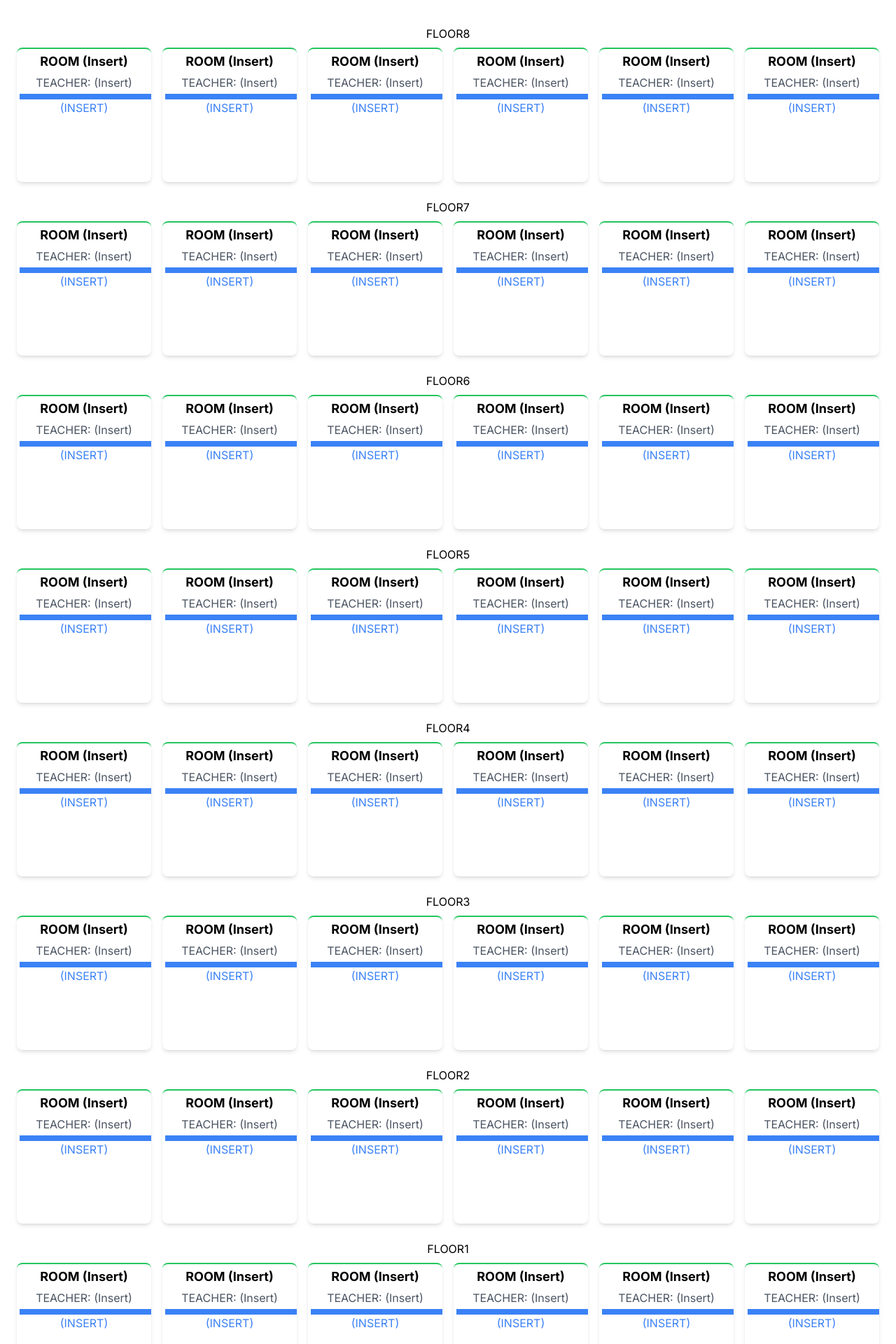
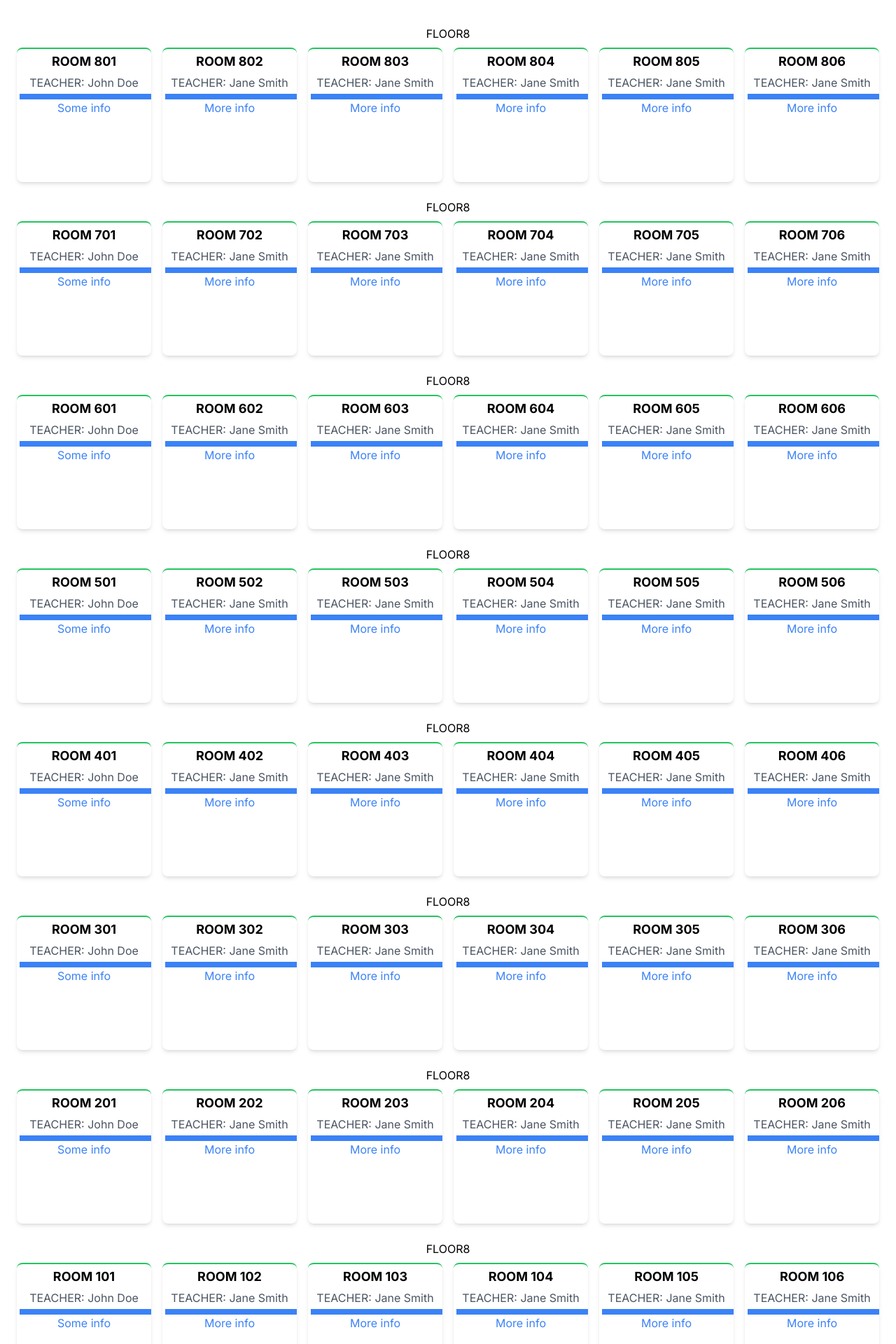
Before and after one commit to Jeffandrewo/cit-room, a Next.js app: page / in a window 1280 px wide. Shown: the part 140-2060 px from the top of the page at 70% size. Built offline with nearby package versions, Linux system fonts and the light colour scheme; no server answers.

Commit message:
Add files via upload

```diff
--- a/app/buildings/NGE.jsx
+++ b/app/buildings/NGE.jsx
@@ -1,4 +1,6 @@
-function Floor1() {
+
+import React from 'react';
+/*function Floor1() {
   return (
     <div className="flex flex-wrap justify-center text-center">
     <div className="w-full mt-4">
@@ -431,20 +433,21 @@ function Floor7() {
       </div>
     </div>
   )
-}function Floor8() {
+}
+function Floor8() {
   return (
     <div className="flex flex-wrap justify-center text-center">
     <div className="w-full mt-4">
       <h1>FLOOR8</h1>
     </div>
-      <div className = "bg-white p-1 m-2 rounded-lg shadow-md border-t-2 border-green-500 w-48 h-48 overflow-hidden">
+      <button className = "bg-white p-1 m-2 rounded-lg shadow-md border-t-2 border-green-500 w-48 h-48 overflow-hidden">
         <h2 className="text-lg font-bold mb-1">ROOM (Insert)</h2>
         <p className="text-gray-600 mb-1">TEACHER: (Insert)</p>
         <div className="items-center">
           <div className="w-48 h-2 bg-blue-500 mr-1"></div>
           <span className="text-blue-500">(INSERT)</span>
         </div>
-      </div>
+      </button>
 
       <div className = "bg-white p-1 m-2 rounded-lg shadow-md border-t-2 border-green-500 w-48 h-48 overflow-hidden">
         <h2 className="text-lg font-bold mb-1">ROOM (Insert)</h2>
@@ -492,18 +495,249 @@ function Floor7() {
       </div>
     </div>
   )
+}*/
+function Floor1({ roomsData }) {
+  return (
+    <div className="flex flex-wrap justify-center text-center">
+      <div className="w-full mt-4">
+        <h1>FLOOR8</h1>
+      </div>
+      {roomsData.map((room, index) => (
+        <div key={index} className="bg-white p-1 m-2 rounded-lg shadow-md border-t-2 border-green-500 w-48 h-48 overflow-hidden">
+          <h2 className="text-lg font-bold mb-1">ROOM {101 + index}</h2>
+          <p className="text-gray-600 mb-1">TEACHER: {room.teacher}</p>
+          <div className="items-center">
+            <div className="w-48 h-2 bg-blue-500 mr-1"></div>
+            <span className="text-blue-500">{room.otherData}</span>
+          </div>
+        </div>
+      ))}
+    </div>
+  );
+}
+function Floor2({ roomsData }) {
+  return (
+    <div className="flex flex-wrap justify-center text-center">
+      <div className="w-full mt-4">
+        <h1>FLOOR8</h1>
+      </div>
+      {roomsData.map((room, index) => (
+        <div key={index} className="bg-white p-1 m-2 rounded-lg shadow-md border-t-2 border-green-500 w-48 h-48 overflow-hidden">
+          <h2 className="text-lg font-bold mb-1">ROOM {201 + index}</h2>
+          <p className="text-gray-600 mb-1">TEACHER: {room.teacher}</p>
+          <div className="items-center">
+            <div className="w-48 h-2 bg-blue-500 mr-1"></div>
+            <span className="text-blue-500">{room.otherData}</span>
+          </div>
+        </div>
+      ))}
+    </div>
+  );
+}
+function Floor3({ roomsData }) {
+  return (
+    <div className="flex flex-wrap justify-center text-center">
+      <div className="w-full mt-4">
+        <h1>FLOOR8</h1>
+      </div>
+      {roomsData.map((room, index) => (
+        <div key={index} className="bg-white p-1 m-2 rounded-lg shadow-md border-t-2 border-green-500 w-48 h-48 overflow-hidden">
+          <h2 className="text-lg font-bold mb-1">ROOM {301 + index}</h2>
+          <p className="text-gray-600 mb-1">TEACHER: {room.teacher}</p>
+          <div className="items-center">
+            <div className="w-48 h-2 bg-blue-500 mr-1"></div>
+            <span className="text-blue-500">{room.otherData}</span>
+          </div>
+        </div>
+      ))}
+    </div>
+  );
+}
+function Floor4({ roomsData }) {
+  return (
+    <div className="flex flex-wrap justify-center text-center">
+      <div className="w-full mt-4">
+        <h1>FLOOR8</h1>
+      </div>
+      {roomsData.map((room, index) => (
+        <div key={index} className="bg-white p-1 m-2 rounded-lg shadow-md border-t-2 border-green-500 w-48 h-48 overflow-hidden">
+          <h2 className="text-lg font-bold mb-1">ROOM {401 + index}</h2>
+          <p className="text-gray-600 mb-1">TEACHER: {room.teacher}</p>
+          <div className="items-center">
+            <div className="w-48 h-2 bg-blue-500 mr-1"></div>
+            <span className="text-blue-500">{room.otherData}</span>
+          </div>
+        </div>
+      ))}
+    </div>
+  );
+}
+function Floor5({ roomsData }) {
+  return (
+    <div className="flex flex-wrap justify-center text-center">
+      <div className="w-full mt-4">
+        <h1>FLOOR8</h1>
+      </div>
+      {roomsData.map((room, index) => (
+        <div key={index} className="bg-white p-1 m-2 rounded-lg shadow-md border-t-2 border-green-500 w-48 h-48 overflow-hidden">
+          <h2 className="text-lg font-bold mb-1">ROOM {501 + index}</h2>
+          <p className="text-gray-600 mb-1">TEACHER: {room.teacher}</p>
+          <div className="items-center">
+            <div className="w-48 h-2 bg-blue-500 mr-1"></div>
+            <span className="text-blue-500">{room.otherData}</span>
+          </div>
+        </div>
+      ))}
+    </div>
+  );
+}
+function Floor6({ roomsData }) {
+  return (
+    <div className="flex flex-wrap justify-center text-center">
+      <div className="w-full mt-4">
+        <h1>FLOOR8</h1>
+      </div>
+      {roomsData.map((room, index) => (
+        <div key={index} className="bg-white p-1 m-2 rounded-lg shadow-md border-t-2 border-green-500 w-48 h-48 overflow-hidden">
+          <h2 className="text-lg font-bold mb-1">ROOM {601 + index}</h2>
+          <p className="text-gray-600 mb-1">TEACHER: {room.teacher}</p>
+          <div className="items-center">
+            <div className="w-48 h-2 bg-blue-500 mr-1"></div>
+            <span className="text-blue-500">{room.otherData}</span>
+          </div>
+        </div>
+      ))}
+    </div>
+  );
+}
+function Floor7({ roomsData }) {
+  return (
+    <div className="flex flex-wrap justify-center text-center">
+      <div className="w-full mt-4">
+        <h1>FLOOR8</h1>
+      </div>
+      {roomsData.map((room, index) => (
+        <div key={index} className="bg-white p-1 m-2 rounded-lg shadow-md border-t-2 border-green-500 w-48 h-48 overflow-hidden">
+          <h2 className="text-lg font-bold mb-1">ROOM {701 + index}</h2>
+          <p className="text-gray-600 mb-1">TEACHER: {room.teacher}</p>
+          <div className="items-center">
+            <div className="w-48 h-2 bg-blue-500 mr-1"></div>
+            <span className="text-blue-500">{room.otherData}</span>
+          </div>
+        </div>
+      ))}
+    </div>
+  );
+}
+function Floor8({ roomsData }) {
+  return (
+    <div className="flex flex-wrap justify-center text-center">
+      <div className="w-full mt-4">
+        <h1>FLOOR8</h1>
+      </div>
+      {roomsData.map((room, index) => (
+        <div key={index} className="bg-white p-1 m-2 rounded-lg shadow-md border-t-2 border-green-500 w-48 h-48 overflow-hidden">
+          <h2 className="text-lg font-bold mb-1">ROOM {801 + index}</h2>
+          <p className="text-gray-600 mb-1">TEACHER: {room.teacher}</p>
+          <div className="items-center">
+            <div className="w-48 h-2 bg-blue-500 mr-1"></div>
+            <span className="text-blue-500">{room.otherData}</span>
+          </div>
+        </div>
+      ))}
+    </div>
+  );
+}
+const roomsData8 = [
+  { teacher: 'John Doe', otherData: 'Some info' },
+  { teacher: 'Jane Smith', otherData: 'More info' },
+  { teacher: 'Jane Smith', otherData: 'More info' },
+  { teacher: 'Jane Smith', otherData: 'More info' },
+  { teacher: 'Jane Smith', otherData: 'More info' },
+  { teacher: 'Jane Smith', otherData: 'More info' },
+  // Add more room data objects as needed
+];
+const roomsData7 = [
+  { teacher: 'John Doe', otherData: 'Some info' },
+  { teacher: 'Jane Smith', otherData: 'More info' },
+  { teacher: 'Jane Smith', otherData: 'More info' },
+  { teacher: 'Jane Smith', otherData: 'More info' },
+  { teacher: 'Jane Smith', otherData: 'More info' },
+  { teacher: 'Jane Smith', otherData: 'More info' },
+  // Add more room data objects as needed
+];
+const roomsData6 = [
+  { teacher: 'John Doe', otherData: 'Some info' },
+  { teacher: 'Jane Smith', otherData: 'More info' },
+  { teacher: 'Jane Smith', otherData: 'More info' },
+  { teacher: 'Jane Smith', otherData: 'More info' },
+  { teacher: 'Jane Smith', otherData: 'More info' },
+  { teacher: 'Jane Smith', otherData: 'More info' },
+  // Add more room data objects as needed
+];
+const roomsData5 = [
+  { teacher: 'John Doe', otherData: 'Some info' },
+  { teacher: 'Jane Smith', otherData: 'More info' },
+  { teacher: 'Jane Smith', otherData: 'More info' },
+  { teacher: 'Jane Smith', otherData: 'More info' },
+  { teacher: 'Jane Smith', otherData: 'More info' },
+  { teacher: 'Jane Smith', otherData: 'More info' },
+  // Add more room data objects as needed
+];
+const roomsData4 = [
+  { teacher: 'John Doe', otherData: 'Some info' },
+  { teacher: 'Jane Smith', otherData: 'More info' },
+  { teacher: 'Jane Smith', otherData: 'More info' },
+  { teacher: 'Jane Smith', otherData: 'More info' },
+  { teacher: 'Jane Smith', otherData: 'More info' },
+  { teacher: 'Jane Smith', otherData: 'More info' },
+  // Add more room data objects as needed
+];
+const roomsData3 = [
+  { teacher: 'John Doe', otherData: 'Some info' },
+  { teacher: 'Jane Smith', otherData: 'More info' },
+  { teacher: 'Jane Smith', otherData: 'More info' },
+  { teacher: 'Jane Smith', otherData: 'More info' },
+  { teacher: 'Jane Smith', otherData: 'More info' },
+  { teacher: 'Jane Smith', otherData: 'More info' },
+  // Add more room data objects as needed
+];
+const roomsData2 = [
+  { teacher: 'John Doe', otherData: 'Some info' },
+  { teacher: 'Jane Smith', otherData: 'More info' },
+  { teacher: 'Jane Smith', otherData: 'More info' },
+  { teacher: 'Jane Smith', otherData: 'More info' },
+  { teacher: 'Jane Smith', otherData: 'More info' },
+  { teacher: 'Jane Smith', otherData: 'More info' },
+  // Add more room data objects as needed
+];
+const roomsData1 = [
+  { teacher: 'John Doe', otherData: 'Some info' },
+  { teacher: 'Jane Smith', otherData: 'More info' },
+  { teacher: 'Jane Smith', otherData: 'More info' },
+  { teacher: 'Jane Smith', otherData: 'More info' },
+  { teacher: 'Jane Smith', otherData: 'More info' },
+  { teacher: 'Jane Smith', otherData: 'More info' },
+  // Add more room data objects as needed
+];
+function App() {
+  return(
+  <div>
+  <Floor8 roomsData={roomsData8} />
+  <Floor7 roomsData={roomsData7} />
+  <Floor6 roomsData={roomsData6} />
+  <Floor5 roomsData={roomsData5} />
+  <Floor4 roomsData={roomsData4} />
+  <Floor3 roomsData={roomsData3} />
+  <Floor2 roomsData={roomsData2} />
+  <Floor1 roomsData={roomsData1} />
+  </div>
+  )
 }
 export default function NGE() {
     return (
       <div>
-        <Floor8/>
-        <Floor7/>
-        <Floor6/>
-        <Floor5/>
-        <Floor4/>
-        <Floor3/>
-        <Floor2/>
-        <Floor1/>
+        <App/>
       </div>
      )
   }
```
